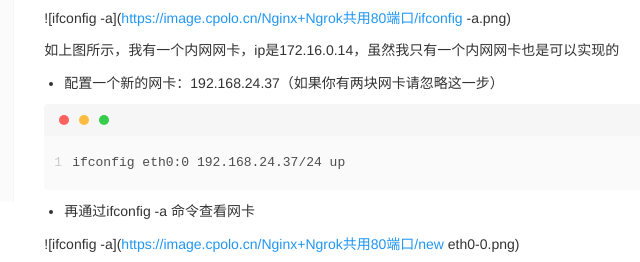
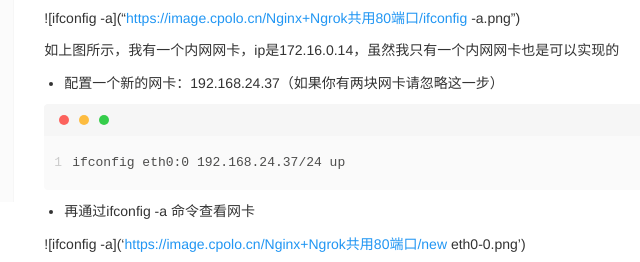
Before and after one commit to Bin2437/bin2437.github.io, a plain HTML site: page 2019/04/21/Nginx-Ngrok共用80端口/index.html in a window 1280 px wide. Shown: the part 598-860 px from the top of the page, 199-839 px from the left. Drawn offline with nearby package versions, Linux system fonts and the light colour scheme; a script that the page names is missing.

Commit message:
Site updated: 2020-01-27 22:01:27

```diff
--- a/2019/04/21/Nginx-Ngrok共用80端口/index.html
+++ b/2019/04/21/Nginx-Ngrok共用80端口/index.html
@@ -27,7 +27,7 @@
 <meta property="og:locale" content="zh_CN">
 <meta property="og:image" content="https://image.cpolo.cn/Nginx+Ngrok%E5%85%B1%E7%94%A880%E7%AB%AF%E5%8F%A3/startngrok.png">
 <meta property="article:published_time" content="2019-04-21T14:28:49.000Z">
-<meta property="article:modified_time" content="2020-01-27T13:44:10.951Z">
+<meta property="article:modified_time" content="2020-01-27T13:59:28.249Z">
 <meta property="article:author" content="Bin">
 <meta property="article:tag" content="Nginx">
 <meta property="article:tag" content="Ngrok">
@@ -380,7 +380,7 @@
 </ul>
 <figure class="highlight shell"><table><tr><td class="gutter"><pre><span class="line">1</span><br></pre></td><td class="code"><pre><span class="line">ifconfig -a</span><br></pre></td></tr></table></figure>
 
-<p>![ifconfig -a](<a href="https://image.cpolo.cn/Nginx+Ngrok共用80端口/ifconfig" target="_blank" rel="noopener">https://image.cpolo.cn/Nginx+Ngrok共用80端口/ifconfig</a> -a.png)</p>
+<p>![ifconfig -a](“<a href="https://image.cpolo.cn/Nginx+Ngrok共用80端口/ifconfig" target="_blank" rel="noopener">https://image.cpolo.cn/Nginx+Ngrok共用80端口/ifconfig</a> -a.png”)</p>
 <p>如上图所示，我有一个内网网卡，ip是172.16.0.14，虽然我只有一个内网网卡也是可以实现的</p>
 <ul>
 <li>配置一个新的网卡：192.168.24.37（如果你有两块网卡请忽略这一步）</li>
@@ -390,7 +390,7 @@
 <ul>
 <li>再通过ifconfig -a 命令查看网卡</li>
 </ul>
-<p>![ifconfig -a](<a href="https://image.cpolo.cn/Nginx+Ngrok共用80端口/new" target="_blank" rel="noopener">https://image.cpolo.cn/Nginx+Ngrok共用80端口/new</a> eth0-0.png)</p>
+<p>![ifconfig -a](‘<a href="https://image.cpolo.cn/Nginx+Ngrok共用80端口/new" target="_blank" rel="noopener">https://image.cpolo.cn/Nginx+Ngrok共用80端口/new</a> eth0-0.png’)</p>
 <p>如图，我现在有了172.16.0.14（内网网卡，但实际上我的公网ip是别的服务器转发给我这个ip的，所以这个ip对我的服务器来说，我所有的外网请求都来自这个ip）和192.168.24.37（自己添加的）</p>
 <ul>
 <li>修改Nginx配置文件</li>
```
